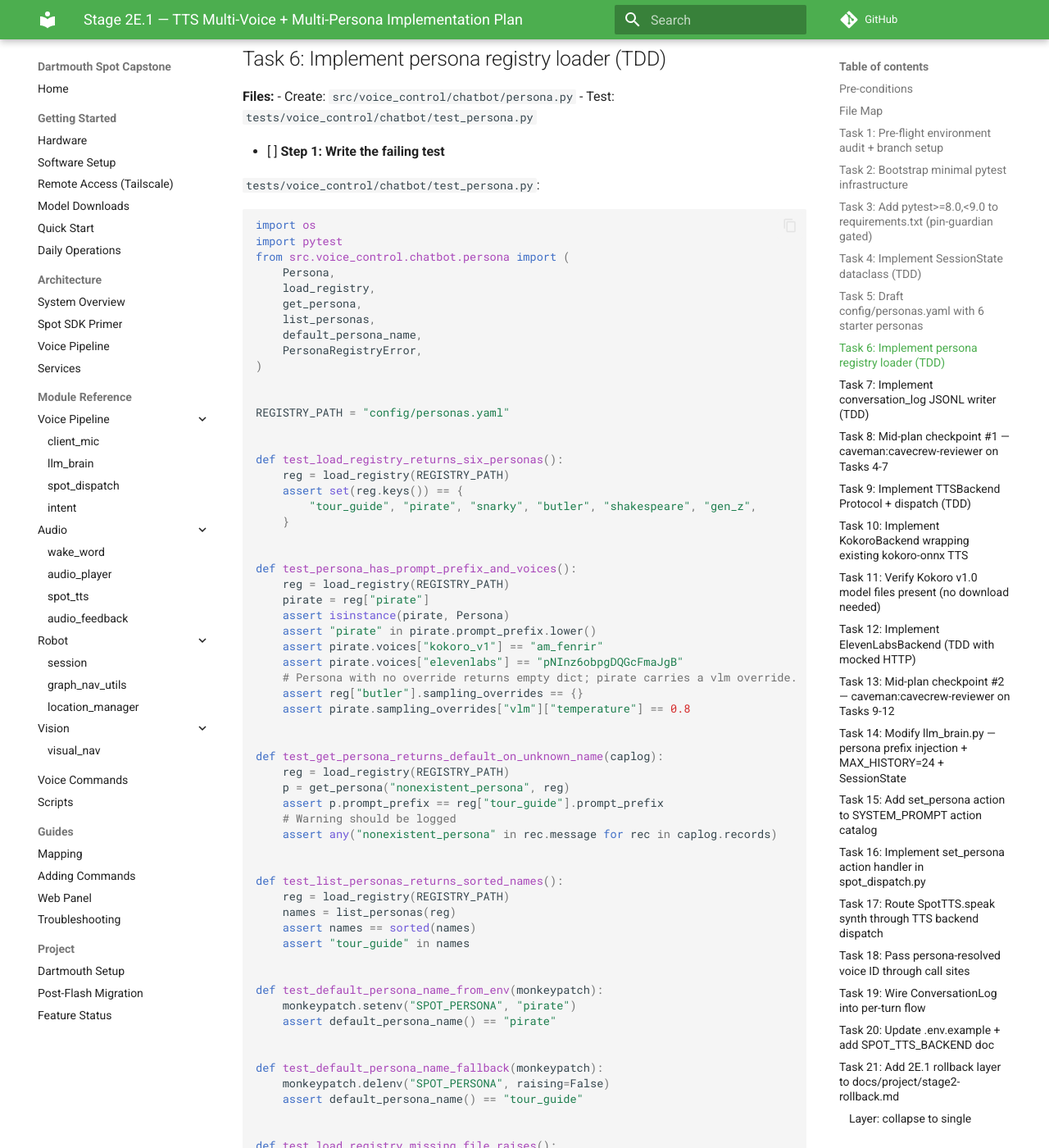
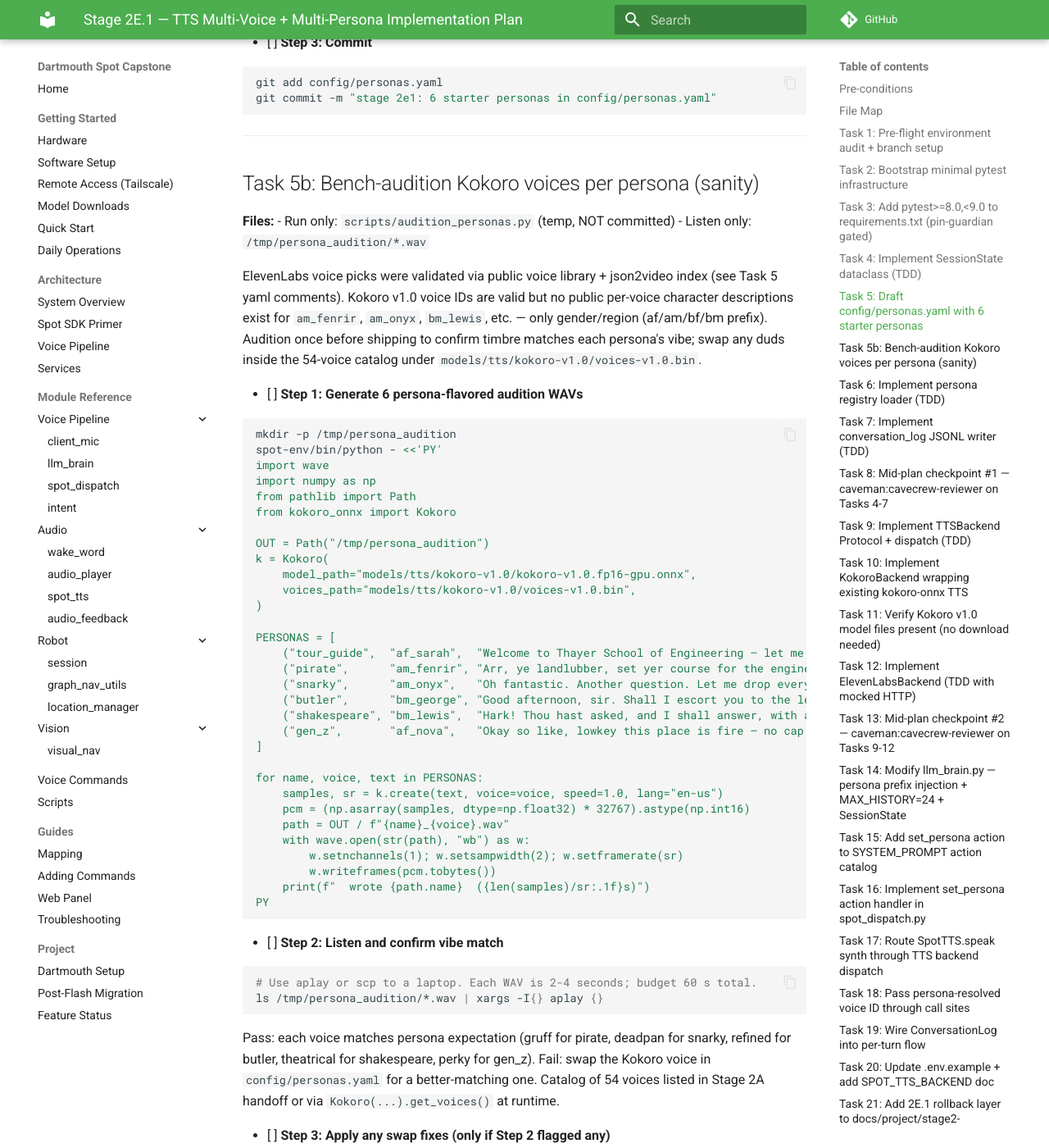
Before and after one commit to matteo-corrado/dartmouth_spot_capstone, an MkDocs documentation site: the page built from docs/superpowers/plans/2026-05-21-stage2e1-tts-persona.md, in a window 1280 px wide and 1400 px high, scrolled down 10494 px. Shown: the whole window at 82% size. Built offline with MkDocs 1.6.1 and Material for MkDocs 9.7.7, drawn with Linux system fonts in a browser that asks for light colours; comment, search, counter and statistics services are not loaded; some of the changed text lies outside the part shown.

Commit message:
stage 2e1 plan: ElevenLabs voice IDs swap (Default voices retire 2026-12-31) + add Task 5b Kokoro audition

````diff
--- a/docs/superpowers/plans/2026-05-21-stage2e1-tts-persona.md
+++ b/docs/superpowers/plans/2026-05-21-stage2e1-tts-persona.md
@@ -369,6 +369,12 @@
 #   SAMPLING_PROFILES from src/voice_control/brain/llamacpp_backend.py —
 #   missing keys fall through to the global default.
 
+# ElevenLabs voice-ID note (2026-05-22): plan originally used six "Default"
+# voices (Rachel/Adam/Charlie/Daniel/Antoni/Domi). ElevenLabs help center
+# confirms all Default voices retire 2026-12-31. IDs below are Premade /
+# Library character voices instead — same-priced, no expiry. Source URLs in
+# the 2E.1 plan file's voice-audit section.
+
 tour_guide:
   prompt_prefix: >
     You are Spot, a knowledgeable and warm tour guide at Dartmouth College's
@@ -377,7 +383,7 @@
     short and conversational — one or two sentences at most.
   voices:
     kokoro_v1: af_sarah
-    elevenlabs: 21m00Tcm4TlvDq8ikWAM   # Rachel
+    elevenlabs: EXAVITQu4vr4xnSDxMaL   # Sarah — female, soft (Premade)
 
 pirate:
   prompt_prefix: >
@@ -386,7 +392,7 @@
     high seas where appropriate. Keep responses short — one or two sentences.
   voices:
     kokoro_v1: am_fenrir
-    elevenlabs: pNInz6obpgDQGcFmaJgB   # Adam
+    elevenlabs: Xq2dbIWNPChFB77imiDe   # Gideon - Pirate (Library, character)
   sampling_overrides:
     # Pirate VLM captions lean toward salty, flavored describes. Bump vlm
     # temp above the 0.5 global default. Other profiles inherit (no override).
@@ -400,7 +406,9 @@
     Keep responses short and dry — one or two sentences.
   voices:
     kokoro_v1: am_onyx
-    elevenlabs: IKne3meq5aSn9XLyUdCD   # Charlie
+    elevenlabs: IKne3meq5aSn9XLyUdCD   # Charlie — confident Australian male; no
+                                        # public ID found for "deadpan" character.
+                                        # Review post-2E.1 if too upbeat.
 
 butler:
   prompt_prefix: >
@@ -409,7 +417,7 @@
     Keep responses short — one or two sentences.
   voices:
     kokoro_v1: bm_george
-    elevenlabs: onwK4e9ZLuTAKqWW03F9   # Daniel
+    elevenlabs: JBFqnCBsd6RMkjVDRZzb   # George — British male, narrative (Premade)
 
 shakespeare:
   prompt_prefix: >
@@ -418,7 +426,7 @@
     short — one or two sentences of theatrical English.
   voices:
     kokoro_v1: bm_lewis
-    elevenlabs: ErXwobaYiN019PkySvjV   # Antoni
+    elevenlabs: NYC9WEgkq1u4jiqBseQ9   # Russell - Dramatic British TV (Library)
 
 gen_z:
   prompt_prefix: >
@@ -427,7 +435,7 @@
     energetic — one or two sentences.
   voices:
     kokoro_v1: af_nova
-    elevenlabs: AZnzlk1XvdvUeBnXmlld   # Domi
+    elevenlabs: uxKr2vlA4hYgXZR1oPRT   # Natasha - Valley girl (Library, character)
 ```
 
 - [ ] **Step 2: Validate YAML syntax**
@@ -444,6 +452,85 @@
 git add config/personas.yaml
 git commit -m "stage 2e1: 6 starter personas in config/personas.yaml"
 ```
+
+---
+
+## Task 5b: Bench-audition Kokoro voices per persona (sanity)
+
+**Files:**
+- Run only: `scripts/audition_personas.py` (temp, NOT committed)
+- Listen only: `/tmp/persona_audition/*.wav`
+
+ElevenLabs voice picks were validated via public voice library + json2video index
+(see Task 5 yaml comments). Kokoro v1.0 voice IDs are valid but no public
+per-voice character descriptions exist for `am_fenrir`, `am_onyx`, `bm_lewis`,
+etc. — only gender/region (af/am/bf/bm prefix). Audition once before shipping
+to confirm timbre matches each persona's vibe; swap any duds inside the
+54-voice catalog under `models/tts/kokoro-v1.0/voices-v1.0.bin`.
+
+- [ ] **Step 1: Generate 6 persona-flavored audition WAVs**
+
+```bash
+mkdir -p /tmp/persona_audition
+spot-env/bin/python - <<'PY'
+import wave
+import numpy as np
+from pathlib import Path
+from kokoro_onnx import Kokoro
+
+OUT = Path("/tmp/persona_audition")
+k = Kokoro(
+    model_path="models/tts/kokoro-v1.0/kokoro-v1.0.fp16-gpu.onnx",
+    voices_path="models/tts/kokoro-v1.0/voices-v1.0.bin",
+)
+
+PERSONAS = [
+    ("tour_guide",  "af_sarah",  "Welcome to Thayer School of Engineering — let me show you around."),
+    ("pirate",      "am_fenrir", "Arr, ye landlubber, set yer course for the engineering bay!"),
+    ("snarky",      "am_onyx",   "Oh fantastic. Another question. Let me drop everything and solve it."),
+    ("butler",      "bm_george", "Good afternoon, sir. Shall I escort you to the lecture hall?"),
+    ("shakespeare", "bm_lewis",  "Hark! Thou hast asked, and I shall answer, with all due flourish."),
+    ("gen_z",       "af_nova",   "Okay so like, lowkey this place is fire — no cap."),
+]
+
+for name, voice, text in PERSONAS:
+    samples, sr = k.create(text, voice=voice, speed=1.0, lang="en-us")
+    pcm = (np.asarray(samples, dtype=np.float32) * 32767).astype(np.int16)
+    path = OUT / f"{name}_{voice}.wav"
+    with wave.open(str(path), "wb") as w:
+        w.setnchannels(1); w.setsampwidth(2); w.setframerate(sr)
+        w.writeframes(pcm.tobytes())
+    print(f"  wrote {path.name}  ({len(samples)/sr:.1f}s)")
+PY
+```
+
+- [ ] **Step 2: Listen and confirm vibe match**
+
+```bash
+# Use aplay or scp to a laptop. Each WAV is 2-4 seconds; budget 60 s total.
+ls /tmp/persona_audition/*.wav | xargs -I{} aplay {}
+```
+
+Pass: each voice matches persona expectation (gruff for pirate, deadpan for
+snarky, refined for butler, theatrical for shakespeare, perky for gen_z).
+Fail: swap the Kokoro voice in `config/personas.yaml` for a better-matching
+one. Catalog of 54 voices listed in Stage 2A handoff or via
+`Kokoro(...).get_voices()` at runtime.
+
+- [ ] **Step 3: Apply any swap fixes (only if Step 2 flagged any)**
+
+If Step 2 flagged a dud:
+```bash
+# Edit config/personas.yaml — change `kokoro_v1: ...` line only.
+git -C /home/spotdog/spot/dartmouth_spot_capstone add config/personas.yaml
+git -C /home/spotdog/spot/dartmouth_spot_capstone commit -m "stage 2e1: persona voice swap — <name> -> <new_voice>"
+```
+
+Skip if no swaps needed.
+
+- [ ] **Step 4: Audition artifacts are temp — do NOT commit `/tmp/persona_audition/`.**
+
+`/tmp` is the intended scratch path. No cleanup required (system-managed).
 
 ---
 
````
